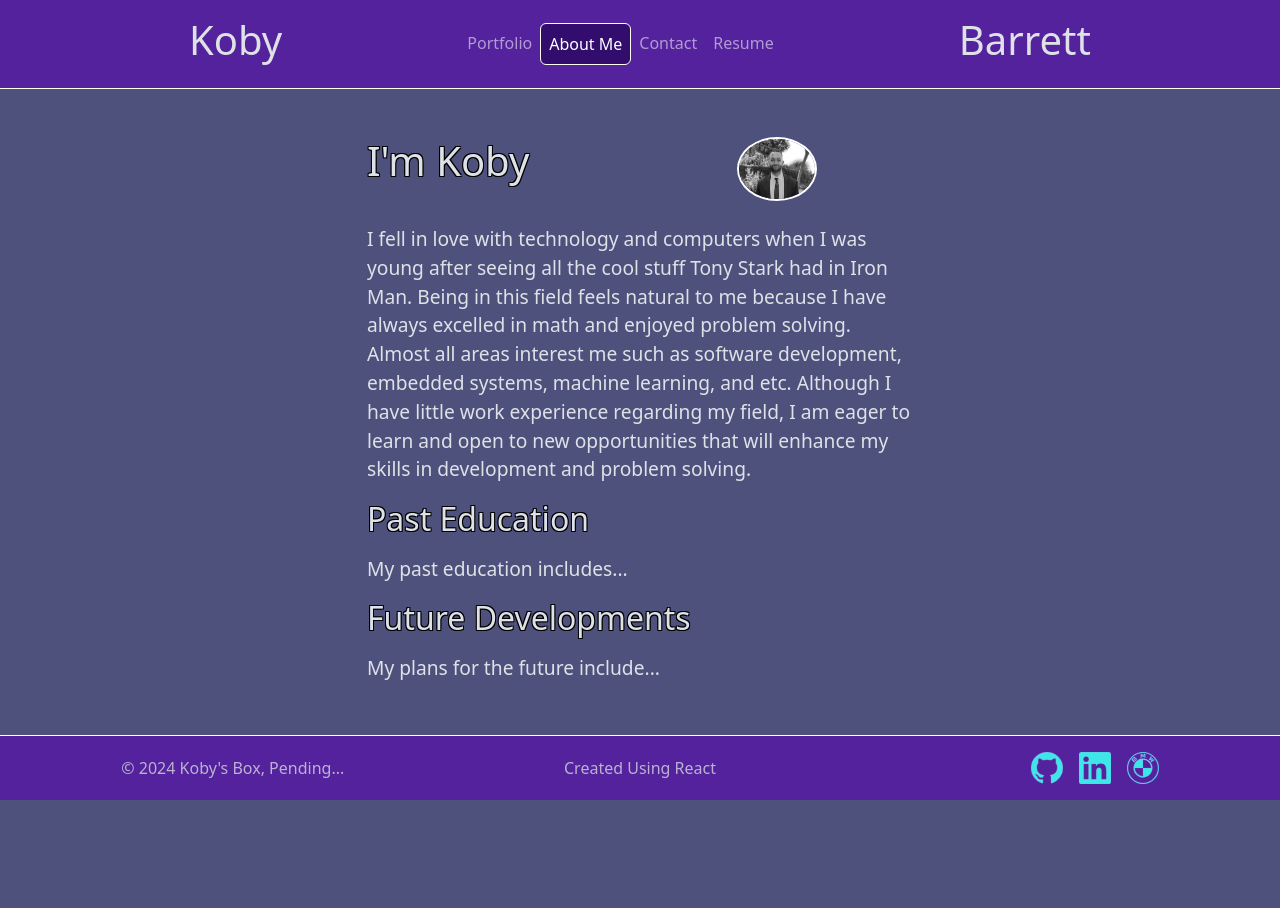
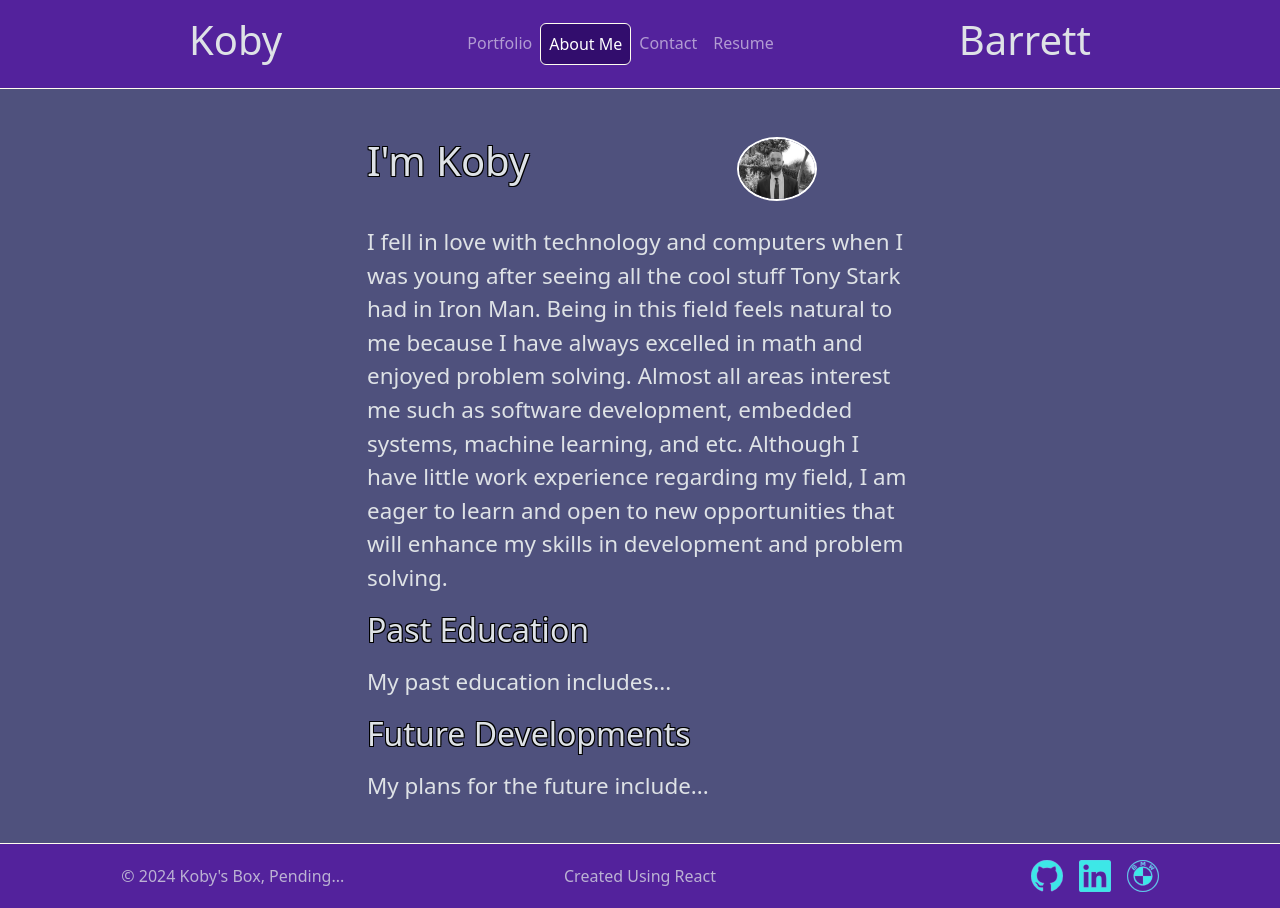
Before and after one commit to KAntBarr/react-portfolio-20, a React (Vite) app: page /About in a window 1280 px wide. Before the commit the page ends 800 px from the top, so only its background shows below. Built offline with nearby package versions, Linux system fonts and the light colour scheme.

Commit message:
looking for fonts

```diff
--- a/index.html
+++ b/index.html
@@ -1,13 +1,17 @@
 <!doctype html>
 <html lang="en" data-bs-theme="dark">
+
 <head>
   <meta charset="UTF-8" />
+  <link rel="stylesheet" href="https://fonts.googleapis.com/css?family=Tangerine">
   <link rel="icon" type="image/svg+xml" href="/gengar-icon.png" />
   <meta name="viewport" content="width=device-width, initial-scale=1.0" />
   <title>KB's Portfolio</title>
 </head>
+
 <body>
   <div id="root"></div>
   <script type="module" src="/src/main.jsx"></script>
 </body>
+
 </html>
--- a/src/components/Modal/Modal.css
+++ b/src/components/Modal/Modal.css
@@ -9,3 +9,7 @@
 .rounded-img {
   border-radius: 1em;
 }
+
+.modalSummary {
+  background-color: var(--color-ninth);
+}
--- a/src/components/Modal/Modal.jsx
+++ b/src/components/Modal/Modal.jsx
@@ -57,28 +57,30 @@ const Modal = ({ }) => {
                 className='rounded-img'
                 style={{ width: '95%' }}
               />
-              {/* <p
-                className=''
-              >{imageAlt}</p> */}
-              {/* <p
-                className=''
-              >{cardText}</p> */}
+
+              <div className='my-4 d-flex justify-content-between flex-grow-1'>
                 <Link
                   to={projectURL}
                   target='_blank'
-                className="mb-4"
+                  className=""
                 >
                   Go To Website
                 </Link>
+
                 <a href={githubURL} target="_blank">
                   <svg className="" width="24" height="24" viewBox="0 0 24 24" stroke="green" fill="black">
                     {/* <path stroke="none" d="M0 0h24v24H0z" fill="black"></path> */}
                     <path d="M5.315 2.1c.791 -.113 1.9 .145 3.333 .966l.272 .161l.16 .1l.397 -.083a13.3 13.3 0 0 1 4.59 -.08l.456 .08l.396 .083l.161 -.1c1.385 -.84 2.487 -1.17 3.322 -1.148l.164 .008l.147 .017l.076 .014l.05 .011l.144 .047a1 1 0 0 1 .53 .514a5.2 5.2 0 0 1 .397 2.91l-.047 .267l-.046 .196l.123 .163c.574 .795 .93 1.728 1.03 2.707l.023 .295l.007 .272c0 3.855 -1.659 5.883 -4.644 6.68l-.245 .061l-.132 .029l.014 .161l.008 .157l.004 .365l-.002 .213l-.003 3.834a1 1 0 0 1 -.883 .993l-.117 .007h-6a1 1 0 0 1 -.993 -.883l-.007 -.117v-.734c-1.818 .26 -3.03 -.424 -4.11 -1.878l-.535 -.766c-.28 -.396 -.455 -.579 -.589 -.644l-.048 -.019a1 1 0 0 1 .564 -1.918c.642 .188 1.074 .568 1.57 1.239l.538 .769c.76 1.079 1.36 1.459 2.609 1.191l.001 -.678l-.018 -.168a5.03 5.03 0 0 1 -.021 -.824l.017 -.185l.019 -.12l-.108 -.024c-2.976 -.71 -4.703 -2.573 -4.875 -6.139l-.01 -.31l-.004 -.292a5.6 5.6 0 0 1 .908 -3.051l.152 -.222l.122 -.163l-.045 -.196a5.2 5.2 0 0 1 .145 -2.642l.1 -.282l.106 -.253a1 1 0 0 1 .529 -.514l.144 -.047l.154 -.03z"></path>
                   </svg>
                 </a>
+              </div>
+
+              {/* <div className='flex-grow-1 modalSummary'> */}
               <p
-                className=''
+                className='flex-grow-1 modalSummary m-auto'
               >{projectSummaries[projectSummaryNum]}</p>
+              {/* </div> */}
+
             </div>
           </div>
           <div className="modal-footer justify-content-center">
--- a/src/components/Navigation/Navigation.jsx
+++ b/src/components/Navigation/Navigation.jsx
@@ -22,14 +22,14 @@ function Nav() {
         </div>
 
 
-        <h1 className='d-sm-none mb-0'>Koby</h1>
+        <h1 className='d-sm-none mb-0 name-font'>Koby</h1>
         <button className="navbar-toggler collapsed floater bg-dark outlined" type="button" data-bs-toggle="collapse" data-bs-target="#navabarMain" aria-controls="navabarMain" aria-expanded="false" aria-label="Toggle navigation">
           <span className="navbar-toggler-icon"></span>
         </button>
 
         <div className="navbar-collapse collapse justify-content-end justify-content-md-center" id="navabarMain">
 
-          <h1 className='d-none d-sm-block mx-auto'>Koby</h1>
+          <h1 className='d-none d-sm-block mx-auto name-font'>Koby</h1>
 
           <ul className="navbar-nav nav-pills mb-2 mb-sm-0 pt-1 pt-sm-0">
             <li className="nav-item">
--- a/src/index.css
+++ b/src/index.css
@@ -32,6 +32,8 @@
   --color-sixth: var(--color-raspberry-rose);
   --color-seventh: var(--color-tekhelet);
   --color-eighth: var(--color-plum);
+  --color-ninth: var(--color-french-violet);
+  --color-tenth: var(--color-thistle);
 
   /* Fonts */
   --font-family: 'Arial', sans-serif;
@@ -137,3 +139,19 @@ body.modal-open>div>div>main>.container {
   -ms-filter: blur(30px);
   filter: blur(30px);
 }
+
+a {
+  text-decoration: none !important;
+}
+
+p {
+  font-family:
+}
+
+.head-font {
+  font-family: ;
+}
+
+.name-font {
+  font-family:
+}
--- a/src/pages/AboutMe/AboutMe.css
+++ b/src/pages/AboutMe/AboutMe.css
@@ -15,5 +15,5 @@
 }
 
 .ptext {
-  font-size: 1.2em;
+  font-size: 1.4em;
 }
--- a/src/pages/AboutMe/AboutMe.jsx
+++ b/src/pages/AboutMe/AboutMe.jsx
@@ -10,8 +10,8 @@ const AboutMe = ({ }) => {
         <div className='col-md-8 offset-md-2 col-lg-6 offset-lg-3'>
           <div className='d-flex justify-content-between align-items-end mb-2 pe-5'>
             <h1 className='mt-4 mt-md-5 mb-3 ms-5 mx-md-0 text-md-start bordered-text'>I'm Koby</h1>
-            <a className="" target="_blank" href="https://www.linkedin.com/in/koby-barrett-74a22b1a6/">
-              <img src={selfie} alt="A Pic of Koby" className="circle me-5" />
+            <a className="me-5" target="_blank" href="https://www.linkedin.com/in/koby-barrett-74a22b1a6/">
+              <img src={selfie} alt="A Pic of Koby" className="circle " />
             </a>
           </div>
           <p className='text-md-start mt-4 ptext'>
```
Lines whose indentation alone changed are shown as unchanged.
